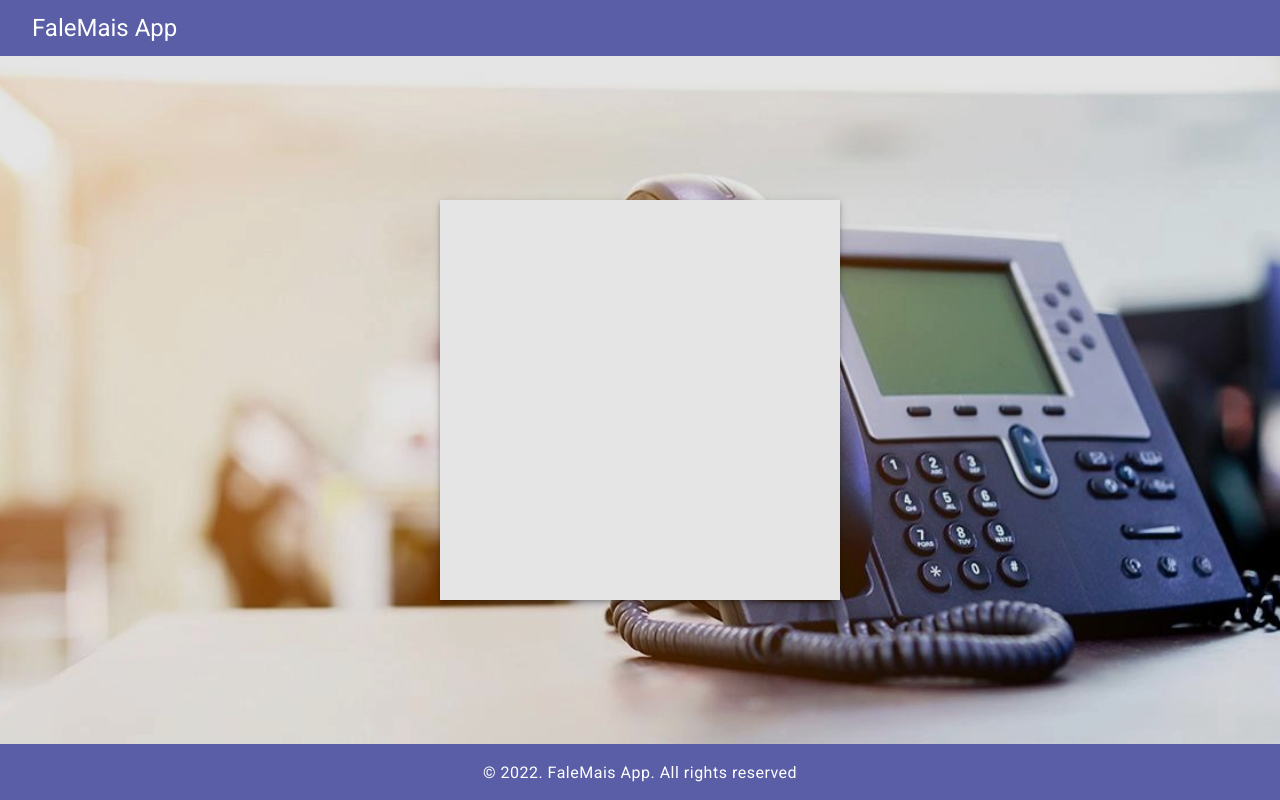
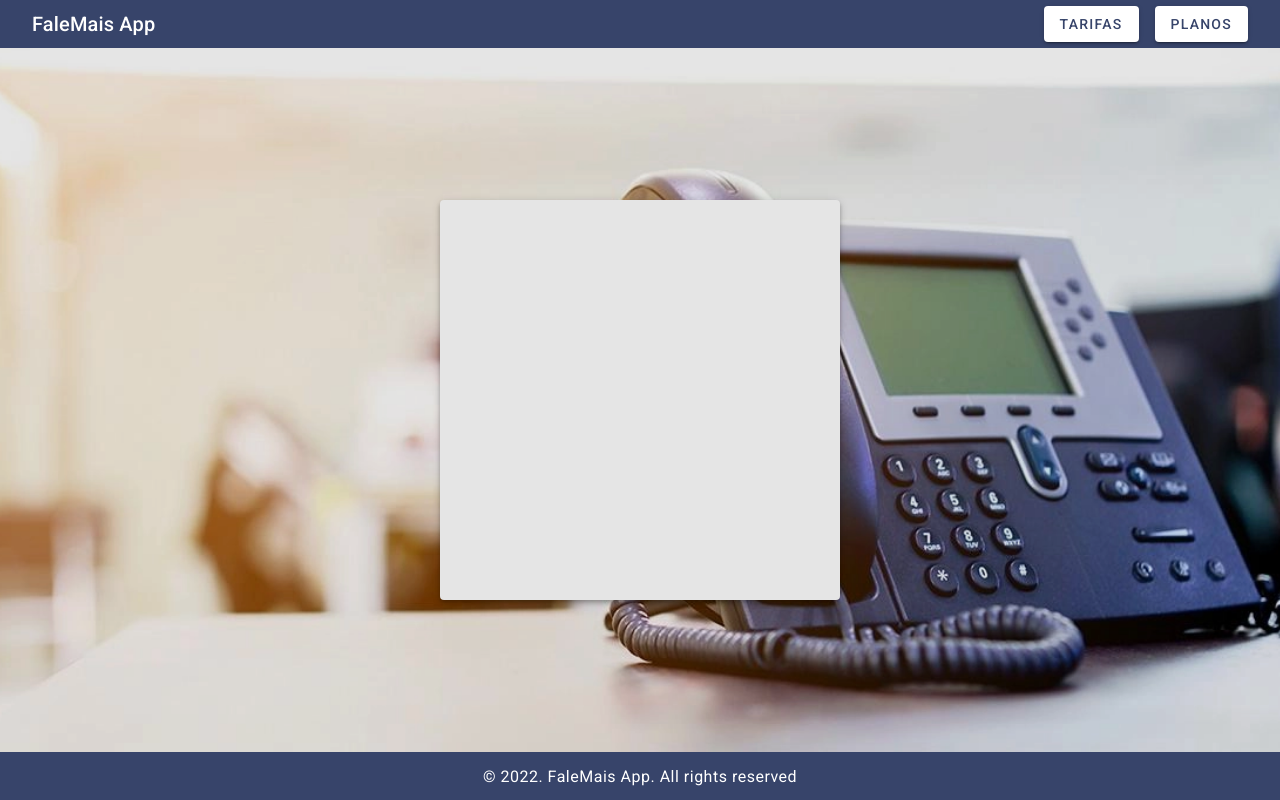
Before and after one commit to viniciuslucas95/falemais-client-web, a React (Vite) app: page / in a window 1280 px wide. Built offline with nearby package versions, Linux system fonts and the light colour scheme.

Commit message:
Minor refactoring

```diff
--- a/src/app/components/Button.tsx
+++ b/src/app/components/Button.tsx
@@ -3,12 +3,12 @@ import styled from 'styled-components'
 import { COLOR } from '../constants/color.constant'
 import { Button as Text } from './Texts'
 
-interface IContent {
+interface Content {
     text?: string
     icon?: JSX.Element
 }
 
-interface IColor {
+interface Color {
     content: string
     background: string
     backgroundHover: string
@@ -16,19 +16,19 @@ interface IColor {
     outline: string
 }
 
-interface ICommonProps {
+interface CommonProps {
     forceMinWidth?: boolean
-    buttonColor?: IColor
+    buttonColor?: Color
     hasShadow?: boolean
 }
 
-interface IProps extends ICommonProps {
-    content: IContent
+interface Props extends CommonProps {
+    content: Content
     style?: React.CSSProperties
     onClick: Function
 }
 
-const defaultColor: IColor = {
+const defaultColor: Color = {
     background: COLOR.primary,
     backgroundHover: COLOR.primaryHover,
     backgroundActive: COLOR.primaryActive,
@@ -36,10 +36,16 @@ const defaultColor: IColor = {
     outline: COLOR.highEmphasis
 }
 
-export function Button({ style, content, buttonColor: color = defaultColor, forceMinWidth = false, hasShadow = true, onClick }: IProps) {
+export function Button({ style, content, buttonColor = defaultColor, forceMinWidth = false, hasShadow = true, onClick }: Props) {
     const { icon, text } = content
 
-    return <StyledButton onClick={() => onClick()} buttonColor={color ?? defaultColor} style={style} hasShadow={hasShadow} forceMinWidth={forceMinWidth} hasIcon={icon ? true : false} hasText={text ? true : false}>
+    return <StyledButton
+        onClick={() => onClick()}
+        buttonColor={buttonColor ?? defaultColor} style={style}
+        hasShadow={hasShadow}
+        forceMinWidth={forceMinWidth}
+        hasIcon={icon ? true : false}
+        hasText={text ? true : false}>
         {
             icon ?
                 <IconContainer hasText={text ? true : false}>
@@ -59,7 +65,7 @@ interface IIconContainer {
     hasText: boolean
 }
 
-interface IButtonContainer extends IIconContainer, Required<ICommonProps> {
+interface IButtonContainer extends IIconContainer, Required<CommonProps> {
     hasIcon: boolean
 }
 
--- a/src/app/components/Card.tsx
+++ b/src/app/components/Card.tsx
@@ -12,5 +12,6 @@ const Container = styled.div`
     height: 400px;
     padding: 32px;
     background-color: ${COLOR.neutral};
+    border-radius: 4px;
     box-shadow: 0 4px 5px 0 rgb(0 0 0 / 14%), 0 1px 10px 0 rgb(0 0 0 / 12%), 0 2px 4px -1px rgb(0 0 0 / 20%);
 `
--- a/src/app/components/Footer.tsx
+++ b/src/app/components/Footer.tsx
@@ -3,6 +3,8 @@ import styled from 'styled-components'
 import { COLOR } from '../constants/color.constant'
 import { useDimensions } from '../hooks/useDimensions'
 import { Body1, Body2 } from './Texts'
+
+export const FOOTER_SIZE = '48px'
 
 interface Props {
     children: string
@@ -33,7 +35,7 @@ const Container = styled.div`
     display: flex;
     justify-content: flex-end;
     align-items: center;
-    height: 56px;
+    height: ${FOOTER_SIZE};
     background-color: ${COLOR.primary};
     padding: 0 32px;
 `
--- a/src/app/components/Header.tsx
+++ b/src/app/components/Header.tsx
@@ -1,7 +1,9 @@
 import { PropsWithChildren } from 'react'
 import styled from 'styled-components'
 import { COLOR } from '../constants/color.constant'
-import { Headline5 } from './Texts'
+import { Headline6 } from './Texts'
+
+export const HEADER_SIZE = '48px'
 
 interface Props {
     children: string
@@ -23,13 +25,15 @@ const Container = styled.header`
     display: flex;
     justify-content: space-between;
     align-items: center;
-    height: 56px;
+    height: ${HEADER_SIZE};
     background-color: ${COLOR.primary};
     padding: 0 32px;
 `
 
-const ButtonsContainer = styled.div``
+const ButtonsContainer = styled.div`
+    display: flex;
+`
 
-const TitleText = styled(Headline5)`
+const TitleText = styled(Headline6)`
     color: ${COLOR.neutral};
 `
--- a/src/app/constants/color.constant.ts
+++ b/src/app/constants/color.constant.ts
@@ -1,7 +1,7 @@
 export const COLOR = {
-    primary: '#595EA7',
-    primaryHover: '#6D72B2',
-    primaryActive: '#7F83BB',
+    primary: '#37446A',
+    primaryHover: '#4F5B7C',
+    primaryActive: '#646F8C',
     highEmphasis: '#212121',
     mediumEmphasis: '#666666',
     disabled: '#9E9E9E',
--- a/src/app/pages/CallCalcPage.tsx
+++ b/src/app/pages/CallCalcPage.tsx
@@ -1,12 +1,36 @@
 import styled from 'styled-components'
 import { BackgroundImage } from '../components/BackgroundImage'
+import { Button } from '../components/Button'
 import { Card } from '../components/Card'
-import { Footer } from '../components/Footer'
-import { Header } from '../components/Header'
+import { Footer, FOOTER_SIZE } from '../components/Footer'
+import { Header, HEADER_SIZE } from '../components/Header'
+import { COLOR } from '../constants/color.constant'
+import { useDimensions } from '../hooks/useDimensions'
 
 export function CallCalcPage() {
+    const { width } = useDimensions()
+
     return <Container>
-        <Header>FaleMais App</Header>
+        <Header buttons={width > 500 ?
+            <>
+                <Button buttonColor={{
+                    background: COLOR.neutral,
+                    backgroundHover: COLOR.neutralHover,
+                    backgroundActive: COLOR.neutralActive,
+                    content: COLOR.primary,
+                    outline: COLOR.primary
+                }} onClick={() => console.log('Go to tariffs page...')} content={{ text: 'Tarifas' }} />
+                <Button
+                    style={{ marginLeft: '16px' }}
+                    buttonColor={{
+                        background: COLOR.neutral,
+                        backgroundHover: COLOR.neutralHover,
+                        backgroundActive: COLOR.neutralActive,
+                        content: COLOR.primary,
+                        outline: COLOR.primary
+                    }} onClick={() => console.log('Go to plans page...')} content={{ text: 'Planos' }} />
+            </>
+            : <></>}>FaleMais App</Header>
         <Main>
             <Card />
             <BackgroundImage />
@@ -15,14 +39,13 @@ export function CallCalcPage() {
     </Container>
 }
 
-const Container = styled.div`
-    height: 100vh;
-`
+const Container = styled.div``
 
 const Main = styled.main`
     display: flex;
     justify-content: center;
     align-items: center;
     position: relative;
-    height: calc(100% - 112px);
+    padding: 32px;
+    min-height: calc(100vh - ${HEADER_SIZE} - ${FOOTER_SIZE});
 `
```
